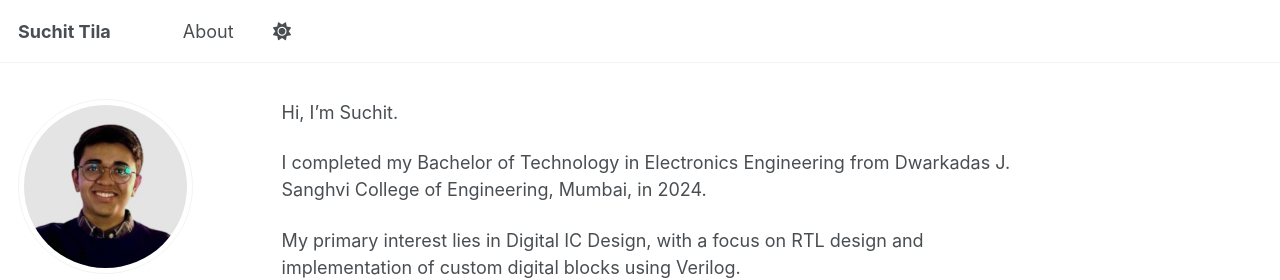
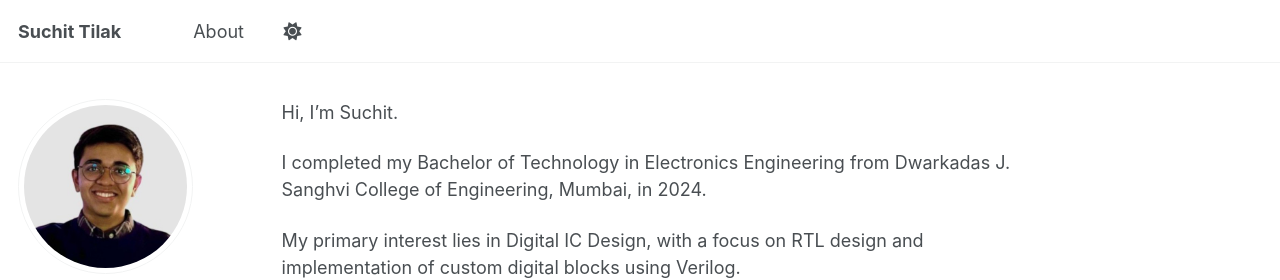
Before and after one commit to Suchit18/academicpages-draft, a Jekyll site: the page built from _pages/about.md, in a window 1280 px wide. Shown: the top 280 px of the page. Built offline with Jekyll 4.4.1, drawn with Linux system fonts in a browser that asks for light colours; a script bundle is joined from its source files by our own code; library files that are not in the unit come from our copies.

Commit message:
Update _config.yml

```diff
--- a/_config.yml
+++ b/_config.yml
@@ -9,7 +9,7 @@
 # Basic Site Settings
 locale                   : "en-US"
 site_theme               : "default" # Currently available options are "default", "air"
-title                    : "Suchit Tila"
+title                    : "Suchit Tilak"
 title_separator          : "-"
 name                     : &name "Suchit Tilak"
 description              : &description "Electronics Engineer"
```
